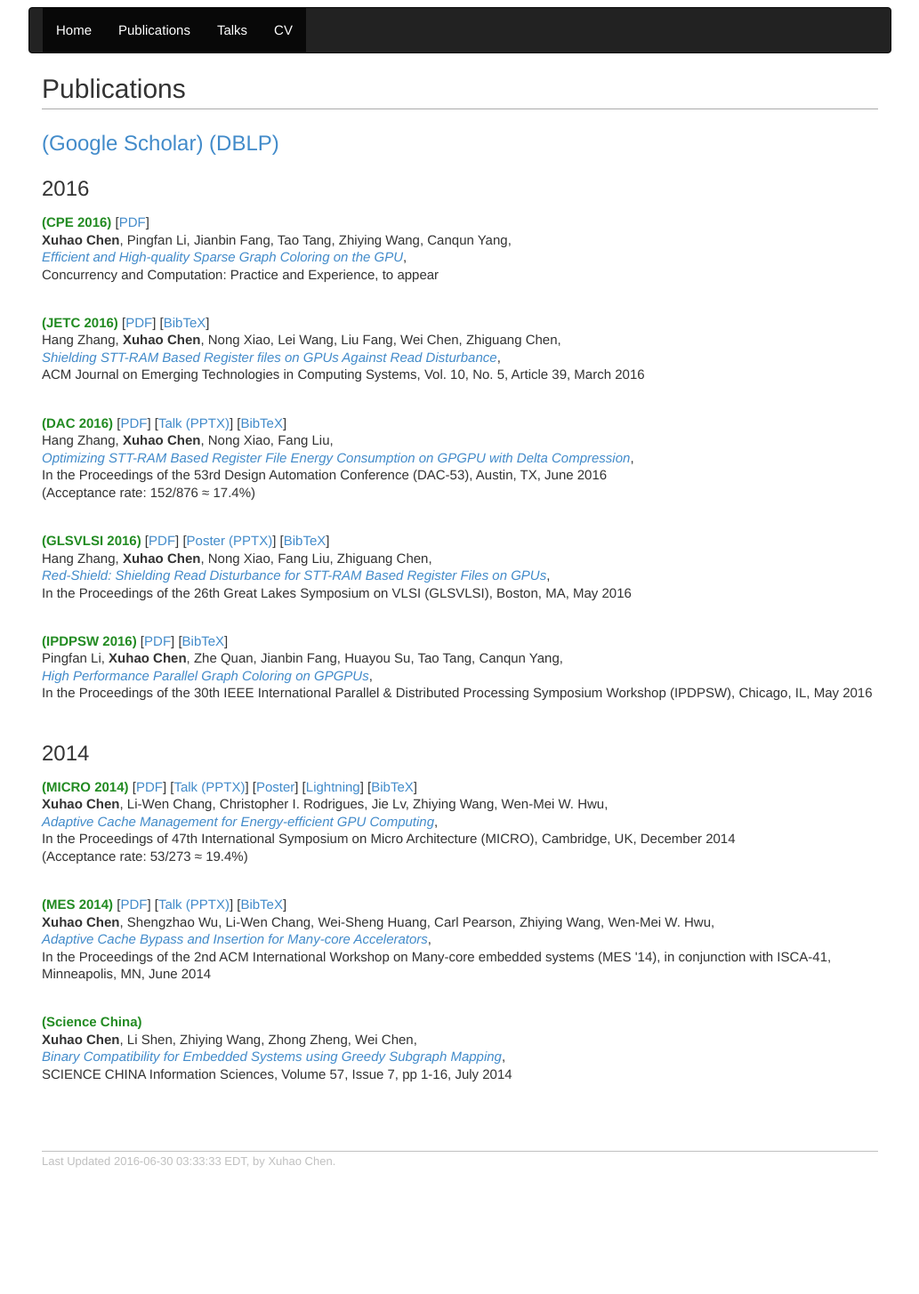
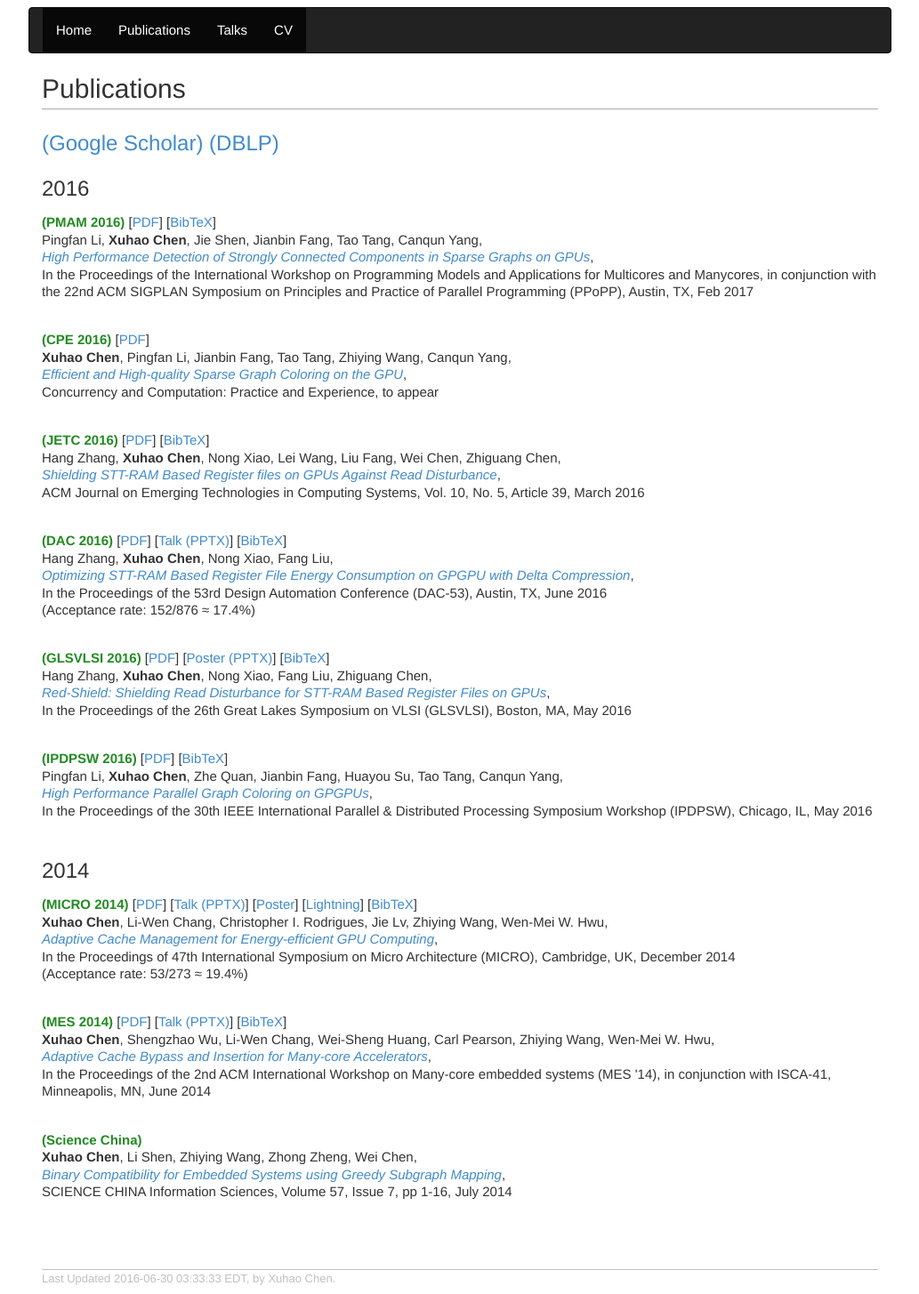
Before and after one commit to chenxuhao/chenxuhao.github.io, a Jekyll site: the page built from pubs.html, in a window 1280 px wide. Shown: the whole page at 89% size, without its empty margins (123-1156 px from the left). Built offline with Jekyll 4.4.1, drawn with Linux system fonts in a browser that asks for light colours; before the commit the page ends 1323 px from its top, so only the background shows below that.

Commit message:
add pmam

```diff
--- a/pubs.html
+++ b/pubs.html
@@ -6,6 +6,15 @@ title: Xuhao Chen's Homepage
 <h3><a href="https://scholar.google.com/citations?user=GcdGTBAAAAAJ&hl=en">(Google Scholar)</a>
 <a href="http://dblp.uni-trier.de/pers/hd/c/Chen:Xuhao">(DBLP)</a></h3>
 <h3>2016 </h3>
+
+<p><b><span style="color: forestgreen">(PMAM 2016)</span></b>
+[<a href="docs/pmam-2017.pdf">PDF</a>]
+[<a href="docs/pmam-2017-bib.txt">BibTeX</a>] <br />
+Pingfan Li, <b>Xuhao Chen</b>, Jie Shen, Jianbin Fang, Tao Tang, Canqun Yang, <br />
+<a href="docs/pmam-2017.pdf">
+<i>High Performance Detection of Strongly Connected Components in Sparse Graphs on GPUs</i></a>, <br />
+In the Proceedings of the International Workshop on Programming Models and Applications for Multicores and Manycores, in conjunction with the 22nd ACM SIGPLAN Symposium on Principles and Practice of Parallel Programming (PPoPP), Austin, TX, Feb 2017 <br /> </p>
+<h3></h3>
 
 <p><b><span style="color: forestgreen">(CPE 2016)</span></b>
 [<a href="http://arxiv.org/pdf/1606.06025v1.pdf">PDF</a>] <br />
```
Also changed, not shown: docs/pmam-2017-bib.txt (added, +10 -0 lines), 1 other file.
